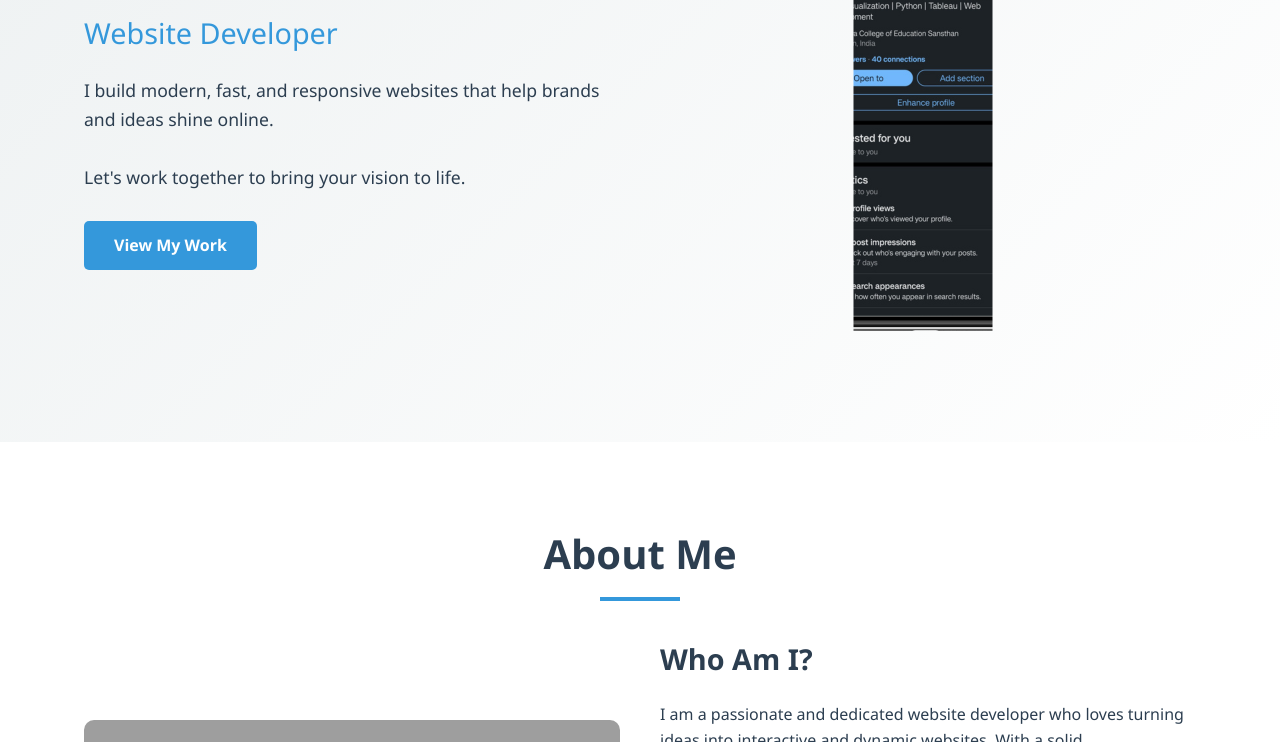
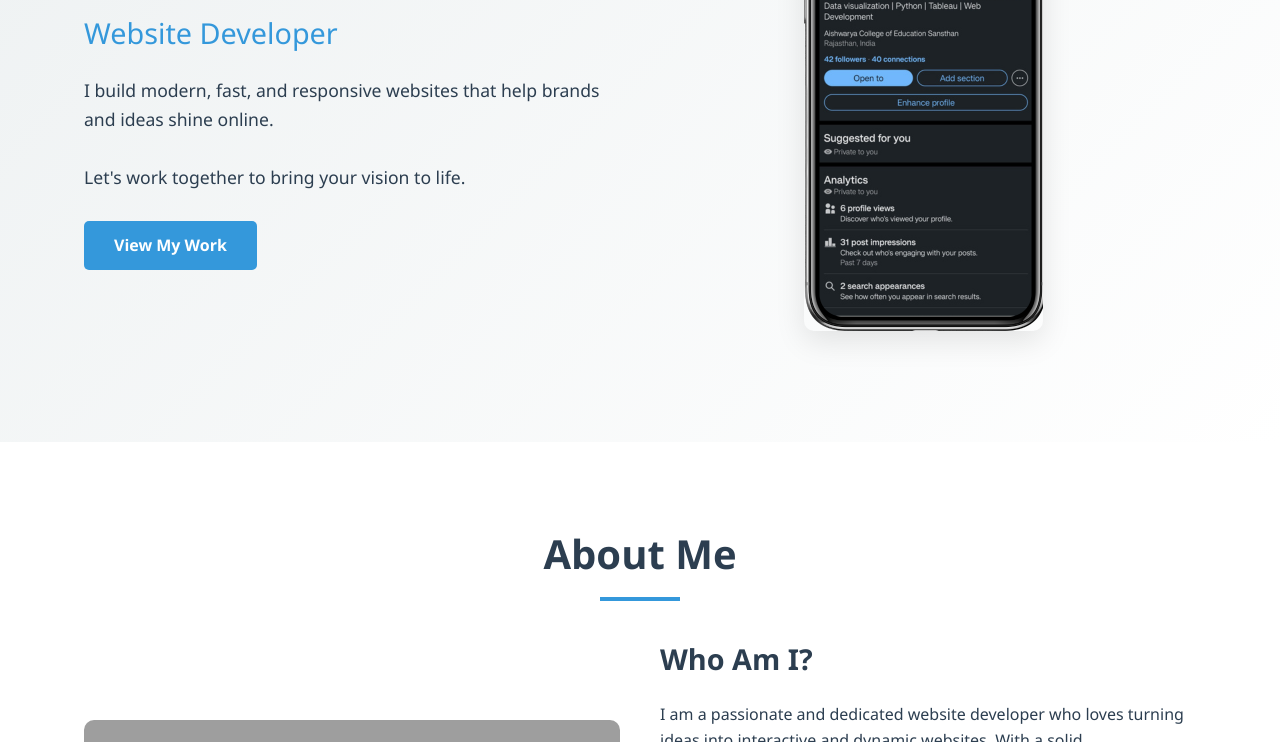
Before and after one commit to dineshjanva/Dinesh-portfolio, a plain HTML site: page index.html in a window 1280 px wide. Shown: the part 358-1100 px from the top of the page. Drawn offline with Linux system fonts and the light colour scheme; grey boxes are pictures that could not be loaded.

Commit message:
Comment out clip-path in hero image styles
Comment out the clip-path property for the hero image.

```diff
--- a/index.html
+++ b/index.html
@@ -180,7 +180,7 @@
       .hero-image img {
         max-width: 100%;
         max-height: 550px;
-        clip-path: inset(0 50px 0 50px);
+        /* clip-path: inset(0 50px 0 50px); */
         border-radius: 10px;
         box-shadow: 0 10px 30px rgba(0, 0, 0, 0.1);
       }
```
